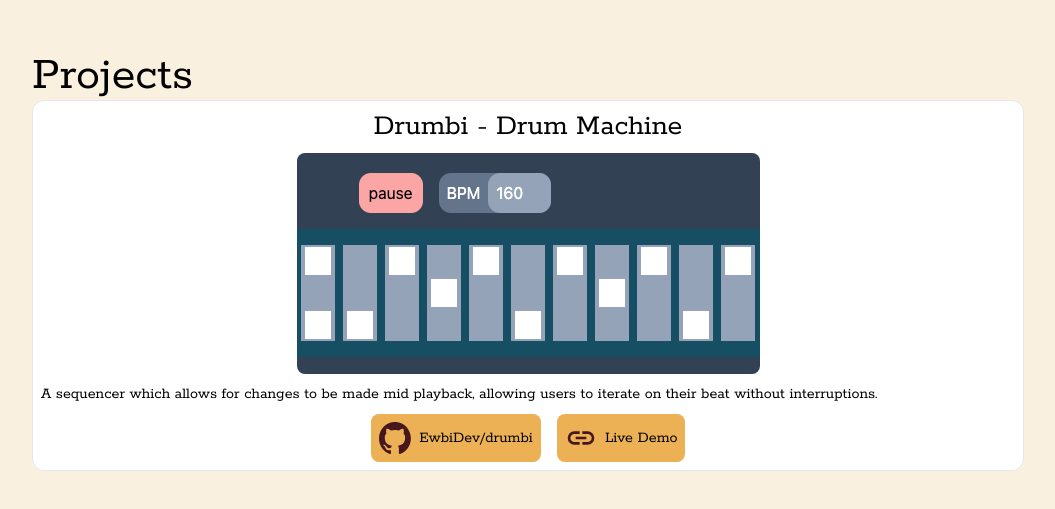
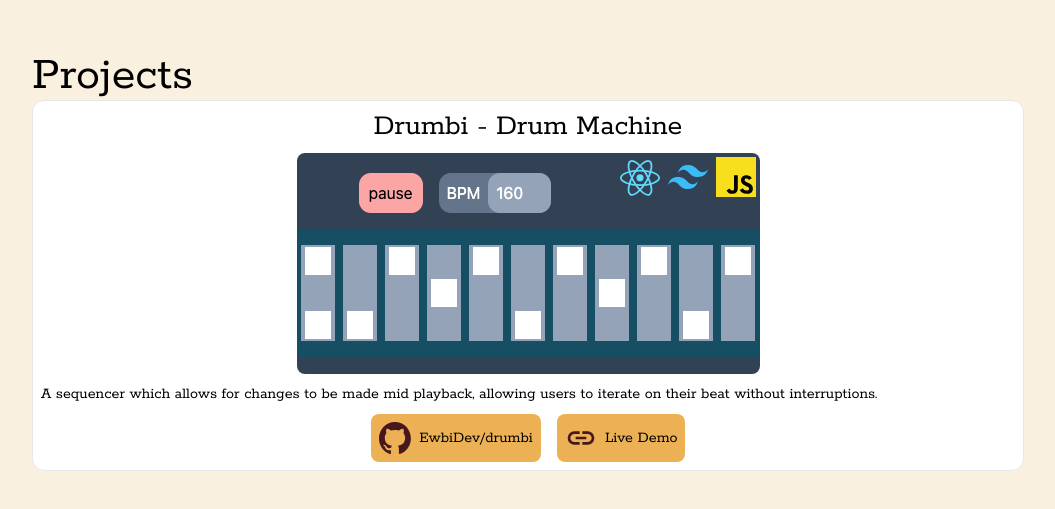
Before and after one commit to EwbiDev/ewbi-portfolio, a React (Vite) app: page / in a window 1280 px wide. Shown: the part 1771-2280 px from the top of the page, without its empty margins (112-1167 px from the left). Built offline with nearby package versions, Linux system fonts and the light colour scheme.

Commit message:
feat: add tech icons to projects

```diff
--- a/src/components/ProjectList/Project/index.jsx
+++ b/src/components/ProjectList/Project/index.jsx
@@ -1,21 +1,32 @@
+import Logo from "@commonComponents/Logo";
+
 import github from "@assets/logos/github.svg";
 import link from "@assets/matUI/link.svg";
 
-export default function Project({titleText, coverImg, summaryText, gitHubLink, gitHubLinkText, demoLink}) {
+export default function Project({
+  titleText,
+  coverImg,
+  techLogos,
+  summaryText,
+  gitHubLink,
+  gitHubLinkText,
+  demoLink,
+}) {
   return (
     <li className="grid w-full gap-2 rounded-xl border bg-white p-2">
       <h3 className="text-center text-3xl">{titleText}</h3>
-      <div className="flex justify-center">
+      <div className="relative mx-auto flex w-max justify-center">
         <img src={coverImg} className="rounded-lg object-cover" />
+        <ul className="absolute right-1 top-1 flex gap-2">
+          {techLogos.map((logo) => (
+            <Logo url={logo.file} name={logo.name} key={logo.name} />
+          ))}
+        </ul>
       </div>
 
       <p>{summaryText}</p>
       <div className="flex justify-center gap-4">
-        <LinkButton
-          href={gitHubLink}
-          imgSrc={github}
-          text={gitHubLinkText}
-        />
+        <LinkButton href={gitHubLink} imgSrc={github} text={gitHubLinkText} />
         <LinkButton href={demoLink} imgSrc={link} text="Live Demo" />
       </div>
     </li>
--- a/src/components/ProjectList/index.jsx
+++ b/src/components/ProjectList/index.jsx
@@ -1,6 +1,16 @@
 import Project from "./Project";
 
 import drumbiCover from "@assets/projects/drumbi.png";
+
+import reactLogo from "@assets/logos/used-tech/react.svg";
+import tailwindLogo from "@assets/logos/used-tech/tailwind.svg";
+import javascriptLogo from "@assets/logos/used-tech/javascript.svg";
+
+const drumbiTechLogos = [
+  { name: "React", file: reactLogo },
+  { name: "Tailwind CSS", file: tailwindLogo },
+  { name: "Javascript", file: javascriptLogo },
+];
 
 export default function ProjectList() {
   return (
@@ -12,6 +22,7 @@ export default function ProjectList() {
         <Project
           titleText="Drumbi - Drum Machine"
           coverImg={drumbiCover}
+          techLogos={drumbiTechLogos}
           summaryText="A sequencer which allows for changes to be made mid playback, allowing
         users to iterate on their beat without interruptions."
           gitHubLink="https://github.com/EwbiDev/drumbi"
```
